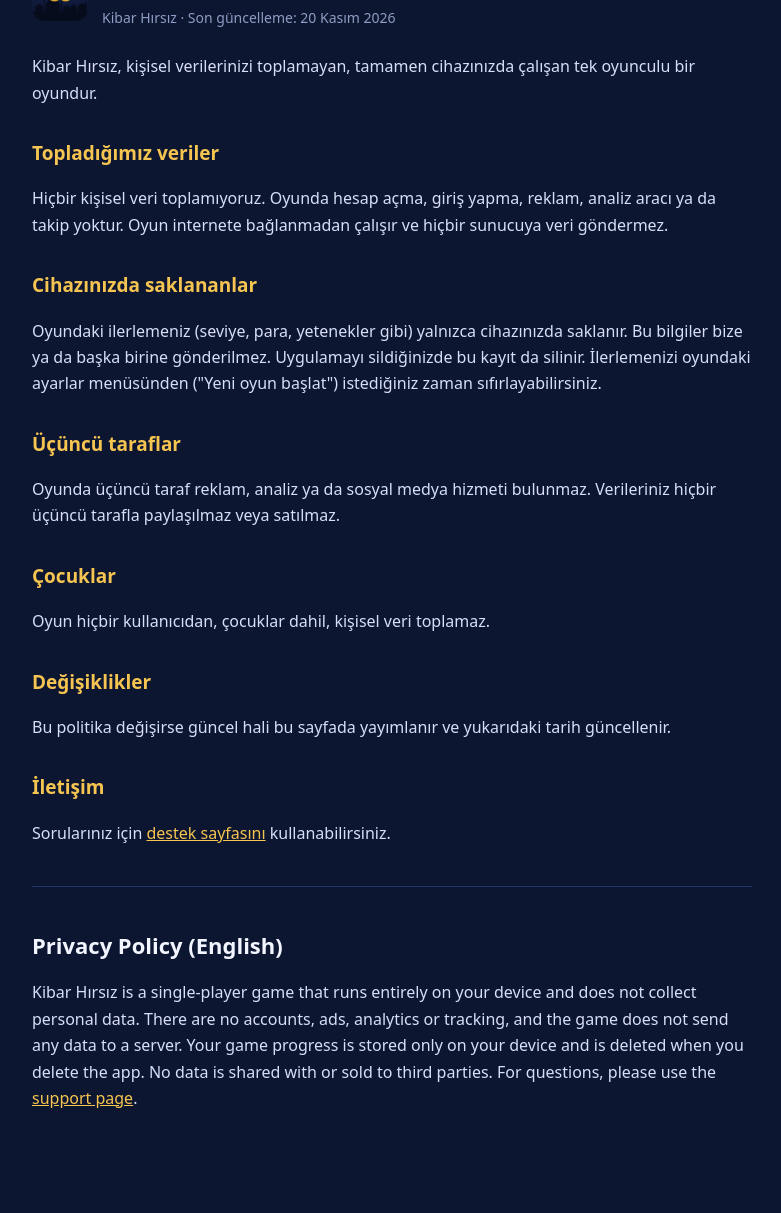
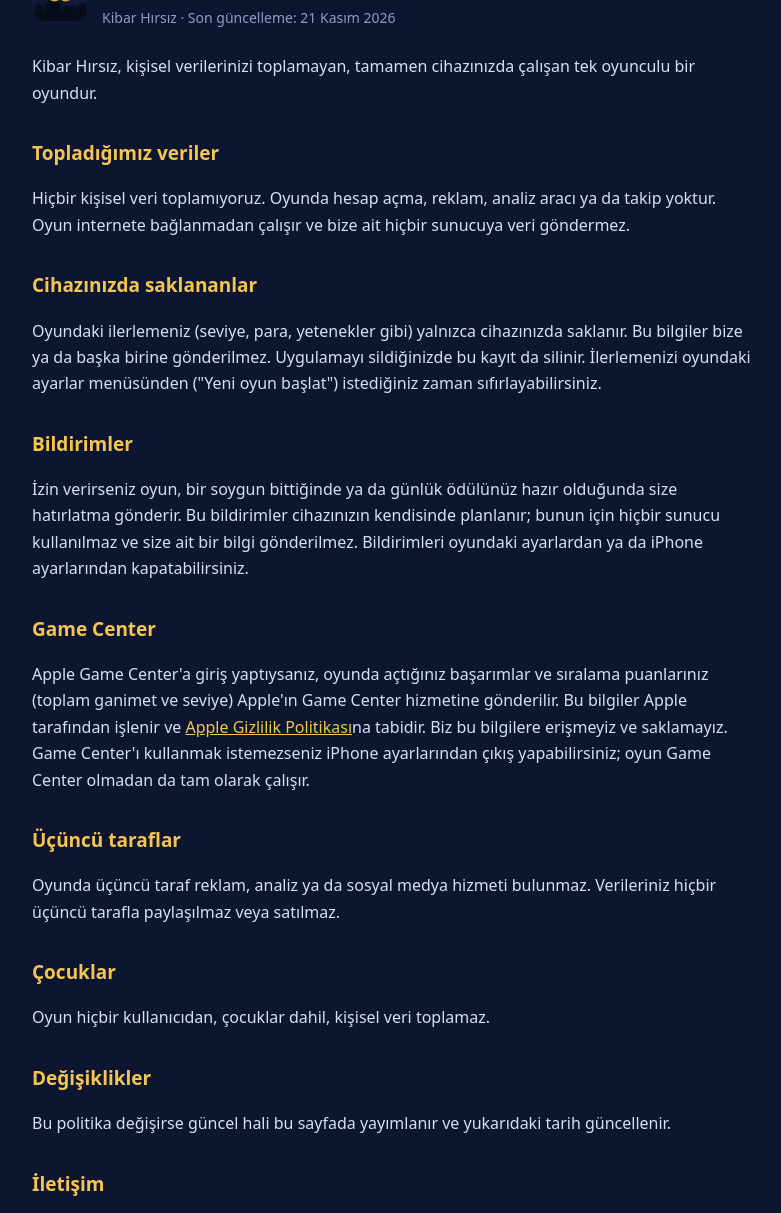
Before and after one commit to dilatilla00/gece-kusu, a plain HTML site: page privacy.html in a window 1280 px wide. Shown: the part 84-1297 px from the top of the page, without its empty margins (248-1029 px from the left). Before the commit the page ends 1275 px from the top, so only its background shows below. Drawn offline with Linux system fonts and the light colour scheme.

Commit message:
Yayına hazırlık: gizlilik sayfası, yeni ekran görüntüleri, onay günü listesi
- Gizlilik politikası bildirimler ve Game Center için güncellendi.
- Mağaza için 2 yeni ekran görüntüsü (başarımlar, soygun olayı), 2868×1320, saydamlıksız.
- APP_STORE.md: onay geldiği gün izlenecek hızlı yol.
- Release derlemesi kontrol edildi.

Co-Authored-By: Claude Opus 5.5 <noreply@anthropic.com>

```diff
--- a/privacy.html
+++ b/privacy.html
@@ -18,15 +18,21 @@
 </head>
 <body>
 <main>
-  <div class="head"><img src="icon-512.png" alt=""><div><h1>Gizlilik Politikası</h1><div class="mu">Kibar Hırsız · Son güncelleme: 20 Kasım 2026</div></div></div>
+  <div class="head"><img src="icon-512.png" alt=""><div><h1>Gizlilik Politikası</h1><div class="mu">Kibar Hırsız · Son güncelleme: 21 Kasım 2026</div></div></div>
 
   <p>Kibar Hırsız, kişisel verilerinizi toplamayan, tamamen cihazınızda çalışan tek oyunculu bir oyundur.</p>
 
   <h2>Topladığımız veriler</h2>
-  <p>Hiçbir kişisel veri toplamıyoruz. Oyunda hesap açma, giriş yapma, reklam, analiz aracı ya da takip yoktur. Oyun internete bağlanmadan çalışır ve hiçbir sunucuya veri göndermez.</p>
+  <p>Hiçbir kişisel veri toplamıyoruz. Oyunda hesap açma, reklam, analiz aracı ya da takip yoktur. Oyun internete bağlanmadan çalışır ve bize ait hiçbir sunucuya veri göndermez.</p>
 
   <h2>Cihazınızda saklananlar</h2>
   <p>Oyundaki ilerlemeniz (seviye, para, yetenekler gibi) yalnızca cihazınızda saklanır. Bu bilgiler bize ya da başka birine gönderilmez. Uygulamayı sildiğinizde bu kayıt da silinir. İlerlemenizi oyundaki ayarlar menüsünden ("Yeni oyun başlat") istediğiniz zaman sıfırlayabilirsiniz.</p>
+
+  <h2>Bildirimler</h2>
+  <p>İzin verirseniz oyun, bir soygun bittiğinde ya da günlük ödülünüz hazır olduğunda size hatırlatma gönderir. Bu bildirimler cihazınızın kendisinde planlanır; bunun için hiçbir sunucu kullanılmaz ve size ait bir bilgi gönderilmez. Bildirimleri oyundaki ayarlardan ya da iPhone ayarlarından kapatabilirsiniz.</p>
+
+  <h2>Game Center</h2>
+  <p>Apple Game Center'a giriş yaptıysanız, oyunda açtığınız başarımlar ve sıralama puanlarınız (toplam ganimet ve seviye) Apple'ın Game Center hizmetine gönderilir. Bu bilgiler Apple tarafından işlenir ve <a href="https://www.apple.com/legal/privacy/">Apple Gizlilik Politikası</a>na tabidir. Biz bu bilgilere erişmeyiz ve saklamayız. Game Center'ı kullanmak istemezseniz iPhone ayarlarından çıkış yapabilirsiniz; oyun Game Center olmadan da tam olarak çalışır.</p>
 
   <h2>Üçüncü taraflar</h2>
   <p>Oyunda üçüncü taraf reklam, analiz ya da sosyal medya hizmeti bulunmaz. Verileriniz hiçbir üçüncü tarafla paylaşılmaz veya satılmaz.</p>
@@ -43,7 +49,7 @@
   <hr>
 
   <h1 style="font-size:22px">Privacy Policy (English)</h1>
-  <p>Kibar Hırsız is a single-player game that runs entirely on your device and does not collect personal data. There are no accounts, ads, analytics or tracking, and the game does not send any data to a server. Your game progress is stored only on your device and is deleted when you delete the app. No data is shared with or sold to third parties. For questions, please use the <a href="support.html">support page</a>.</p>
+  <p>Kibar Hırsız is a single-player game that runs entirely on your device and does not collect personal data. There are no accounts, ads, analytics or tracking, and the game does not send any data to our servers. Optional reminder notifications are scheduled locally on your device. If you are signed in to Apple Game Center, your achievements and leaderboard scores are sent to Apple and handled under Apple's Privacy Policy; we do not access or store them. Your game progress is stored only on your device and is deleted when you delete the app. No data is shared with or sold to third parties. For questions, please use the <a href="support.html">support page</a>.</p>
 </main>
 </body>
 </html>
```
Also changed, not shown: ios/store/screenshots-6.9/7-basarimlar.png (added), ios/store/screenshots-6.9/8-olay.png (added), 2 other files.
